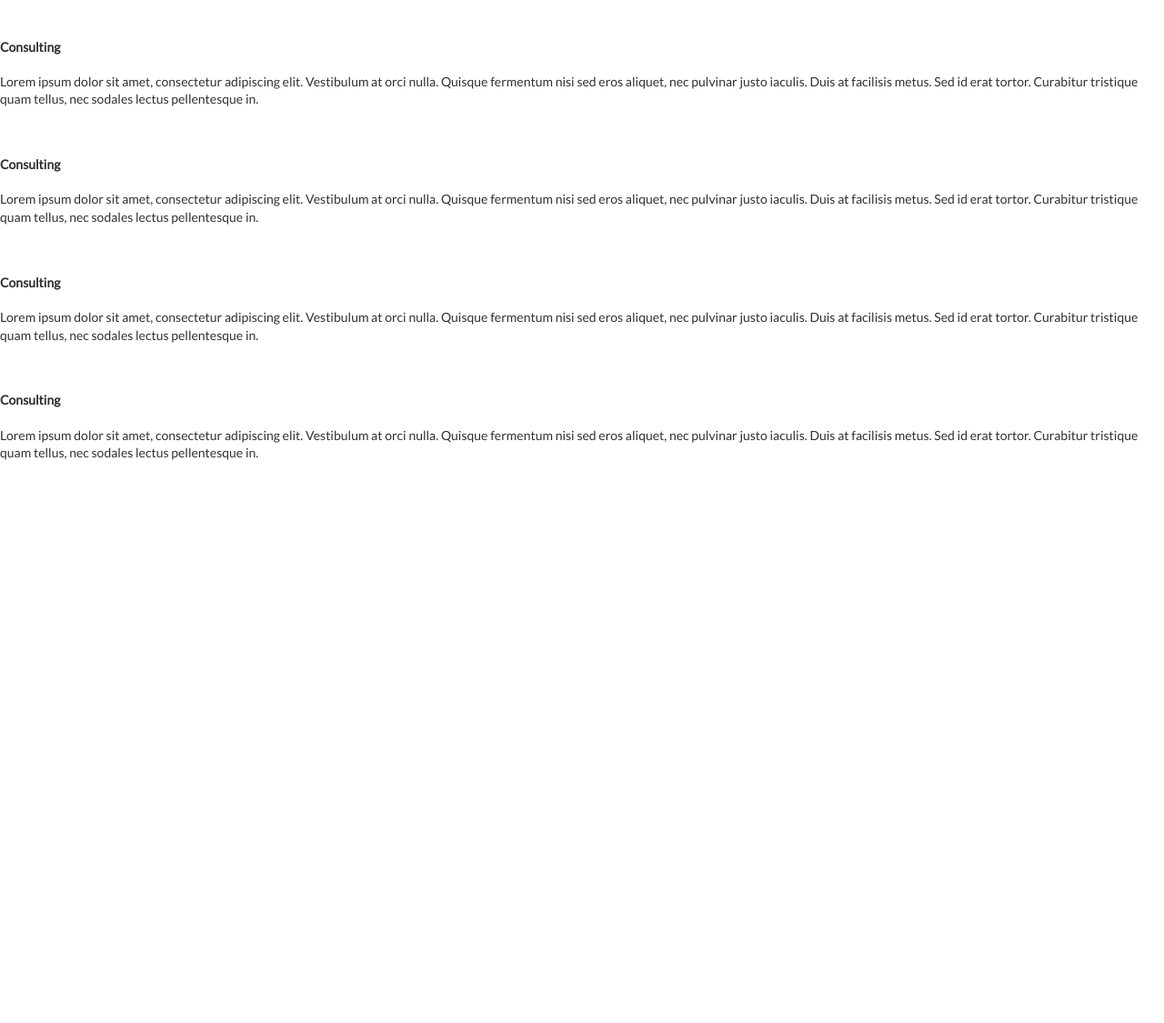
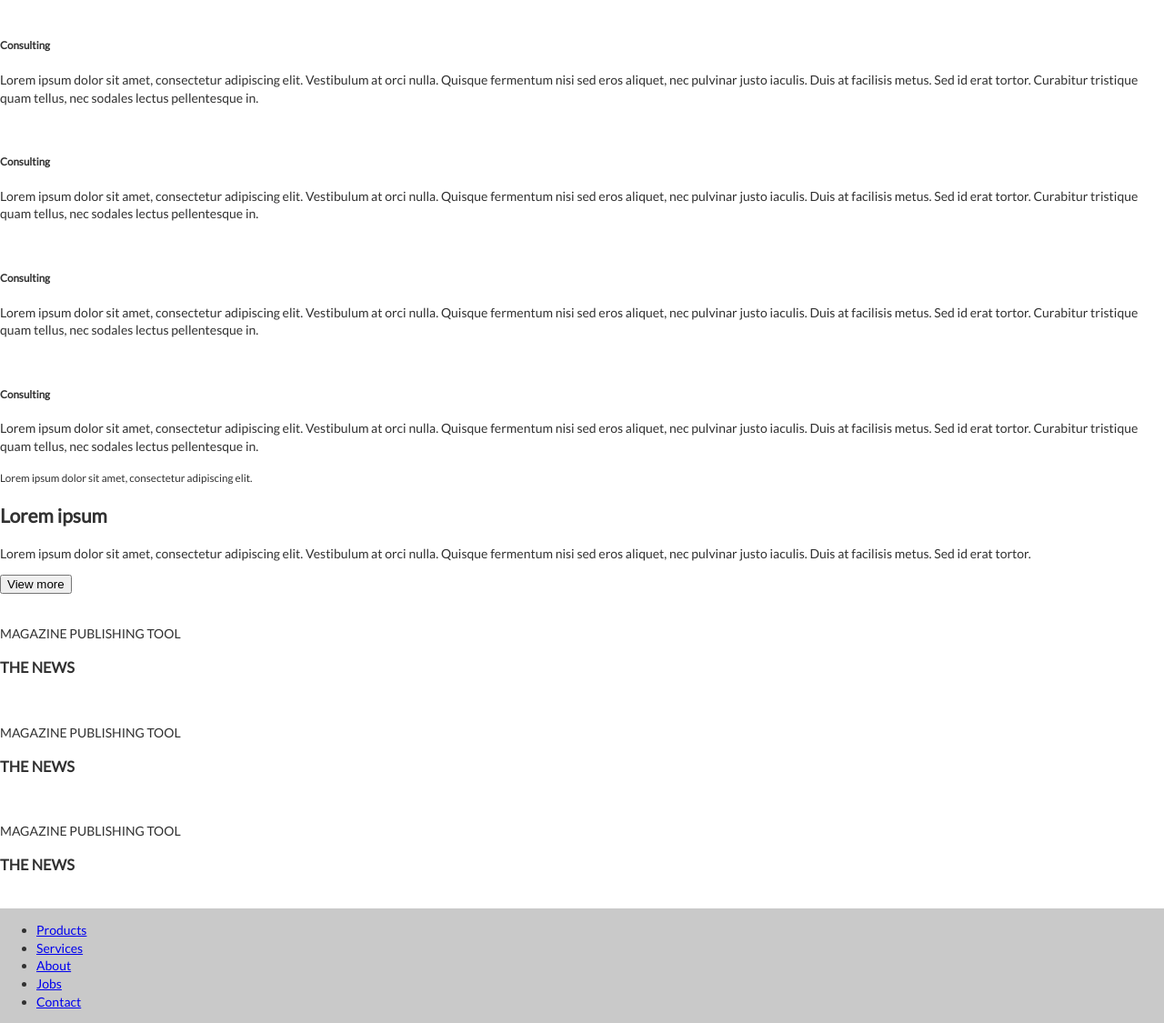
Before and after one commit to AShsh/Test-08, a plain HTML site: page softgray/index.html in a window 1280 px wide. Shown: the part 394-1519 px from the top of the page at 91% size. Before the commit the page ends 971 px from the top, so only its background shows below. Drawn offline with Linux system fonts and the light colour scheme.

Commit message:
add wrapper

```diff
--- a/softgray/index.html
+++ b/softgray/index.html
@@ -29,6 +29,7 @@
   </header>
 
   <section class="hero">
+    <div class="wrapper">
       <h1 class="hero__title">Creative Solutions</h1>
       <div class="hero__text">
         <p>Lorem ipsum dolor sit amet, consectetur adipiscing elit.</p>
@@ -37,17 +38,20 @@
         <p>Duis at facilisis metus. Sed id erat tortor.</p>
         <p>Curabitur tristique quam tellus, nec sodales lectus pellentesque in.</p>
       </div>
+    </div>
+
   </section>
 
   <main>
     <section class="services">
+      <div class="wrapper">
         <div class="grid">
           <div class="col">
             <div class="col__title">
               <div class="col__img">
                 <img src="#" alt="">
               </div>
-            <h4>Consulting</h4>
+              <h5>Consulting</h5>
             </div>
             <div class="col__text">
               <p>Lorem ipsum dolor sit amet, consectetur adipiscing elit. Vestibulum at orci nulla. Quisque fermentum nisi sed eros aliquet, nec pulvinar justo iaculis. Duis at facilisis metus. Sed id erat tortor. Curabitur tristique quam tellus, nec sodales lectus pellentesque in. </p>
@@ -58,7 +62,7 @@
               <div class="col__img">
                 <img src="#" alt="">
               </div>
-            <h4>Consulting</h4>
+              <h5>Consulting</h5>
             </div>
             <div class="col__text">
               <p>Lorem ipsum dolor sit amet, consectetur adipiscing elit. Vestibulum at orci nulla. Quisque fermentum nisi sed eros aliquet, nec pulvinar justo iaculis. Duis at facilisis metus. Sed id erat tortor. Curabitur tristique quam tellus, nec sodales lectus pellentesque in. </p>
@@ -69,7 +73,7 @@
               <div class="col__img">
                 <img src="#" alt="">
               </div>
-            <h4>Consulting</h4>
+              <h5>Consulting</h5>
             </div>
             <div class="col__text">
               <p>Lorem ipsum dolor sit amet, consectetur adipiscing elit. Vestibulum at orci nulla. Quisque fermentum nisi sed eros aliquet, nec pulvinar justo iaculis. Duis at facilisis metus. Sed id erat tortor. Curabitur tristique quam tellus, nec sodales lectus pellentesque in. </p>
@@ -80,41 +84,96 @@
               <div class="col__img">
                 <img src="#" alt="">
               </div>
-            <h4>Consulting</h4>
+              <h5>Consulting</h5>
             </div>
             <div class="col__text">
               <p>Lorem ipsum dolor sit amet, consectetur adipiscing elit. Vestibulum at orci nulla. Quisque fermentum nisi sed eros aliquet, nec pulvinar justo iaculis. Duis at facilisis metus. Sed id erat tortor. Curabitur tristique quam tellus, nec sodales lectus pellentesque in. </p>
             </div>
           </div>
         </div>
-
+      </div>
     </section>
 
     <section class="products">
+      <div class="wrapper">
         <div class="grid">
           <div class="col products__info">
-
+            <small>Lorem ipsum dolor sit amet, consectetur adipiscing elit.</small>
+          <h2 class="products__title">Lorem ipsum</h2>
+          <p>Lorem ipsum dolor sit amet, consectetur adipiscing elit. Vestibulum at orci nulla. Quisque fermentum nisi sed eros aliquet, nec pulvinar justo iaculis. Duis at facilisis metus. Sed id erat tortor. </p>
+          <button>
+            View more
+          </button>
         </div>
-        <div class="col products__img">
+        <div class="col">
+         <div class="products__img">
            <img src="#" alt="">
          </div>
         </div>
+      </div>
+
       <div class="grid products__example">
         <div class="col">
          <div class="example__text">
-           <p></p>
-           <h3></h3>
+           <p>MAGAZINE PUBLISHING TOOL</p>
+           <h3>THE NEWS</h3>
+         </div>
+          <div class="example__img">
+            <img src="#" alt="">
+          </div>
+        </div>
+
+        <div class="col">
+         <div class="example__text">
+           <p>MAGAZINE PUBLISHING TOOL</p>
+           <h3>THE NEWS</h3>
+         </div>
+          <div class="example__img">
+            <img src="#" alt="">
+          </div>
+        </div>
+
+        <div class="col">
+         <div class="example__text">
+           <p>MAGAZINE PUBLISHING TOOL</p>
+           <h3>THE NEWS</h3>
          </div>
           <div class="example__img">
             <img src="#" alt="">
           </div>
         </div>
       </div>
+
+     </div>
+    </section>
+
+    <section class="news">
+      <div class="wrapper">
+
+      </div>
     </section>
   </main>
 
   <footer>
+    <div class="wrapper">
+      <div class="col">
 
+      </div>
+      <div class="col">
+        <nav class="footer__menu">
+        <ul>
+          <li><a href="#">Products</a></li>
+          <li><a href="#">Services</a></li>
+          <li><a href="#">About</a></li>
+          <li><a href="#">Jobs</a></li>
+          <li><a href="#">Contact</a></li>
+        </ul>
+      </nav>
+      </div>
+      <div class="col">
+
+      </div>
+    </div>
   </footer>
 
 </body>
```
Lines whose indentation alone changed are shown as unchanged.
